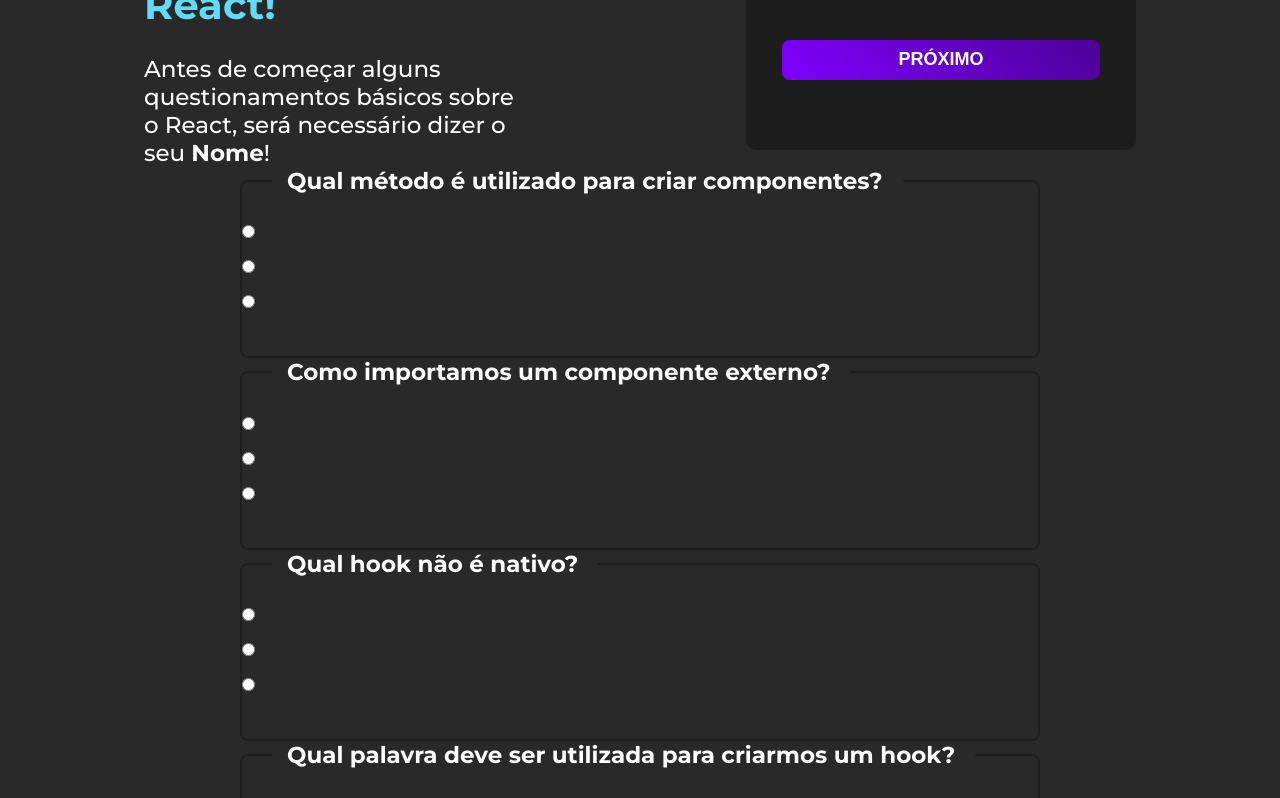
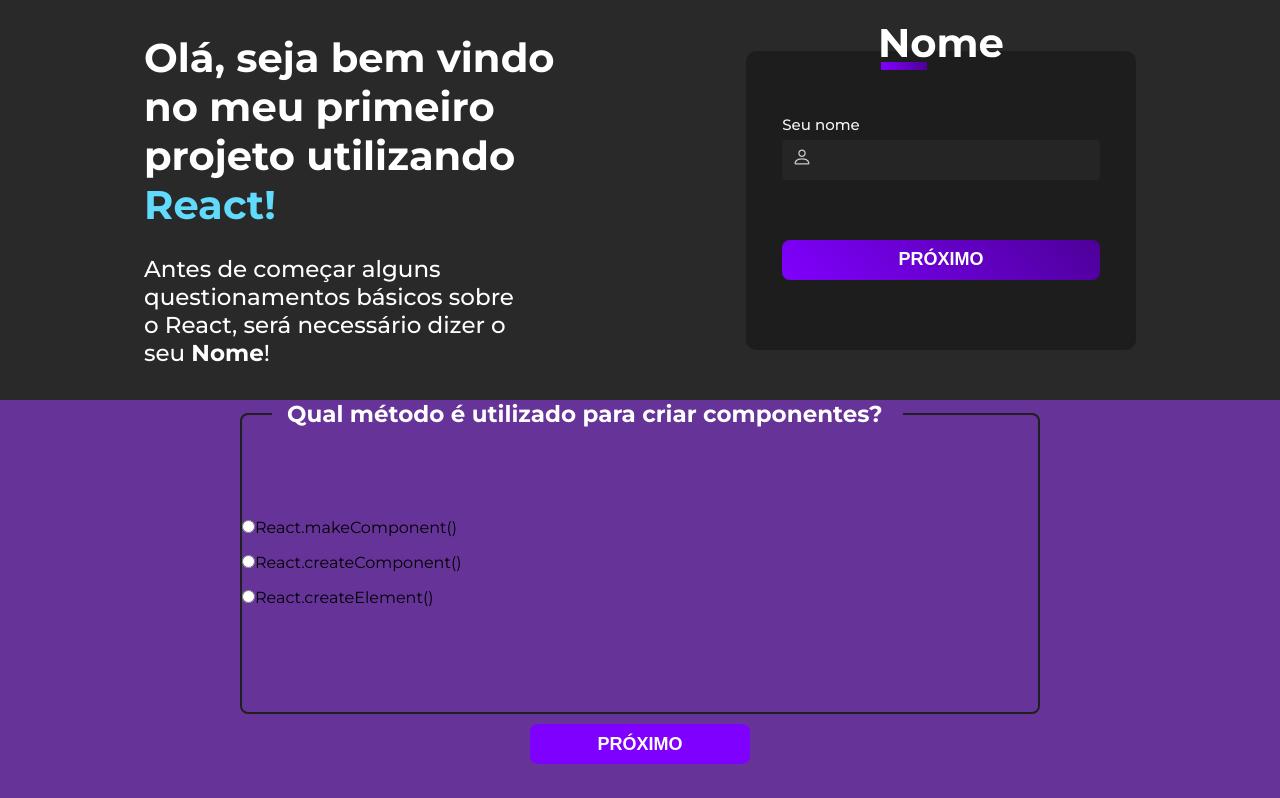
Before and after one commit to GabrielSantos9/projeto-interacao-react, a React (Vite) app: page / in a window 1280 px wide. Shown: the top 798 px of the page. Built offline with nearby package versions, Linux system fonts and the light colour scheme.

Commit message:
Finalizando o Script da tela de Questionamentos

```diff
--- a/src/Componentes/CampoQuestoes.jsx
+++ b/src/Componentes/CampoQuestoes.jsx
@@ -1,57 +1,90 @@
 import React from "react";
-import { Questao, FormQuestao, BotaoProximo } from "../Estilizações/ECampoQuestoes";
+import {
+  Questao,
+  FormQuestao,
+  BotaoProximo,
+} from "../Estilizações/ECampoQuestoes";
 
 const perguntas = [
   {
-    pergunta: 'Qual método é utilizado para criar componentes?',
+    pergunta: "Qual método é utilizado para criar componentes?",
     options: [
-      'React.makeComponent()',
-      'React.createComponent()',
-      'React.createElement()',
+      "React.makeComponent()",
+      "React.createComponent()",
+      "React.createElement()",
     ],
-    resposta: 'React.createElement()',
-    id: 'p1',
+    resposta: "React.createElement()",
+    id: "p1",
   },
   {
-    pergunta: 'Como importamos um componente externo?',
+    pergunta: "Como importamos um componente externo?",
     options: [
       'import Component from "./Component"',
       'require("./Component")',
       'import "./Component"',
     ],
     resposta: 'import Component from "./Component"',
-    id: 'p2',
+    id: "p2",
   },
   {
-    pergunta: 'Qual hook não é nativo?',
-    options: ['useEffect()', 'useFetch()', 'useCallback()'],
-    resposta: 'useFetch()',
-    id: 'p3',
+    pergunta: "Qual hook não é nativo?",
+    options: ["useEffect()", "useFetch()", "useCallback()"],
+    resposta: "useFetch()",
+    id: "p3",
   },
   {
-    pergunta: 'Qual palavra deve ser utilizada para criarmos um hook?',
-    options: ['set', 'get', 'use'],
-    resposta: 'use',
-    id: 'p4',
+    pergunta: "Qual palavra deve ser utilizada para criarmos um hook?",
+    options: ["set", "get", "use"],
+    resposta: "use",
+    id: "p4",
   },
 ];
 
-
 const CampoQuestoes = () => {
   const [respostas, setRespostas] = React.useState({
-    p1: '',
-    p2: '',
-    p3: '',
-    p4: '',
-  })
+    p1: "",
+    p2: "",
+    p3: "",
+    p4: "",
+  });
+
+  const [slide, setSlide] = React.useState(0);
+  const [resultadoFinal, setResultadoFinal] = React.useState(null);
+
+  function handleChange({ target }) {
+    setRespostas({ ...respostas, [target.id]: target.value });
+  }
+
+  function resultado() {
+    const corretas = perguntas.filter(
+      ({id, resposta}) => respostas[id] === resposta,
+    )
+    setResultadoFinal(`Você acertou: ${corretas.length} de ${perguntas.length}`)
+    console.log(corretas);
+  }
+
+  function handleClick() {
+    if (slide < perguntas.length - 1) {
+      setSlide(slide + 1);
+    } else {
+      resultado();
+    }
+  }
 
   return (
     <>
-      <FormQuestao>
-        {perguntas.map((pergunta) => (
-          <Questao {...pergunta}/>
+      <FormQuestao onSubmit={(event) => event.preventDefault()}>
+        {perguntas.map((pergunta, index) => (
+          <Questao
+            active={slide === index}
+            key={pergunta.id}
+            value={respostas[pergunta.id]}
+            onChange={handleChange}
+            {...pergunta}
+          />
         ))}
-        <BotaoProximo>próximo</BotaoProximo>
+        {resultadoFinal && <p>{resultadoFinal}</p>}
+        <BotaoProximo onClick={handleClick}>próximo</BotaoProximo>
       </FormQuestao>
     </>
   );
--- a/src/Estilizações/ECampoQuestoes.jsx
+++ b/src/Estilizações/ECampoQuestoes.jsx
@@ -6,6 +6,7 @@
   display: flex;
   flex-direction: column;
   align-items: center;
+  background-color: rebeccapurple;
 `;
 
 export const Fieldset = styled.fieldset`
@@ -42,13 +43,22 @@
 
 import React from "react";
 
-export const Questao = ({pergunta, options, id}) => {
+export const Questao = ({ pergunta, options, onChange, value, id, active}) => {
+
+  if (active === false) return null;
   return (
     <Fieldset>
       <Legend>{pergunta}</Legend>
       {options.map((option) => (
-          <label key={option} style={{marginBottom: '1rem', margin:'flex'}}>
-            <input type="radio" value={option} />
+        <label key={option} style={{ marginBottom: "1rem", margin: "flex" }}>
+          <input
+            type="radio"
+            id={id}
+            checked={value === option}
+            value={option}
+            onChange={onChange}
+          />
+          {option}
         </label>
       ))}
     </Fieldset>
```
Lines whose indentation alone changed are shown as unchanged.
